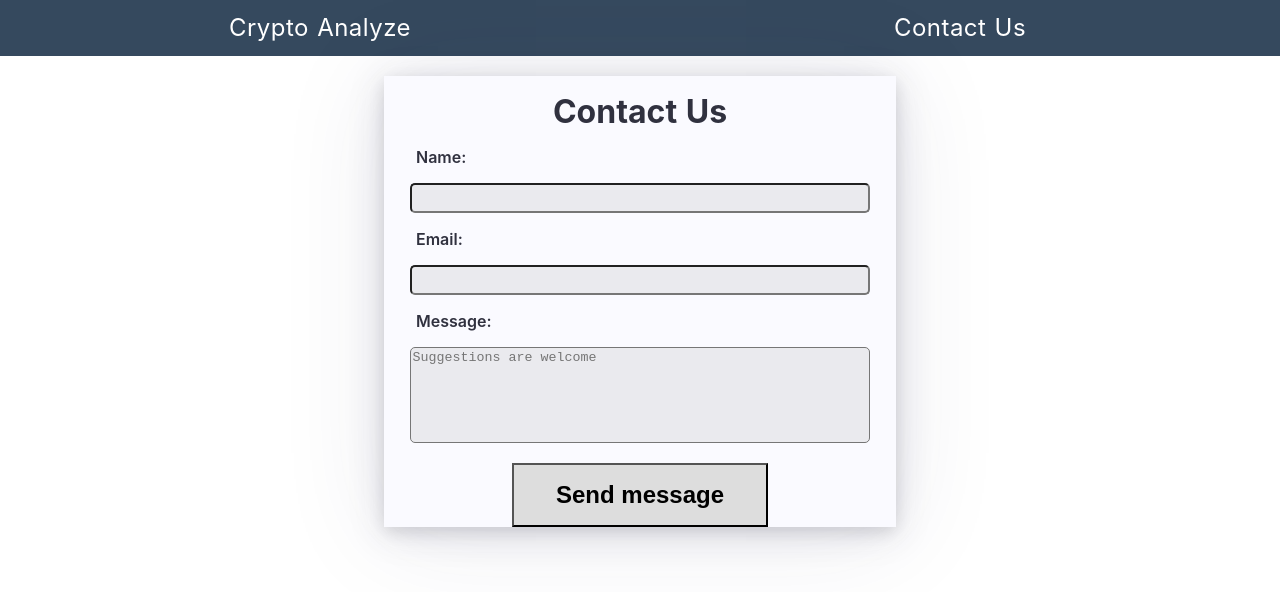
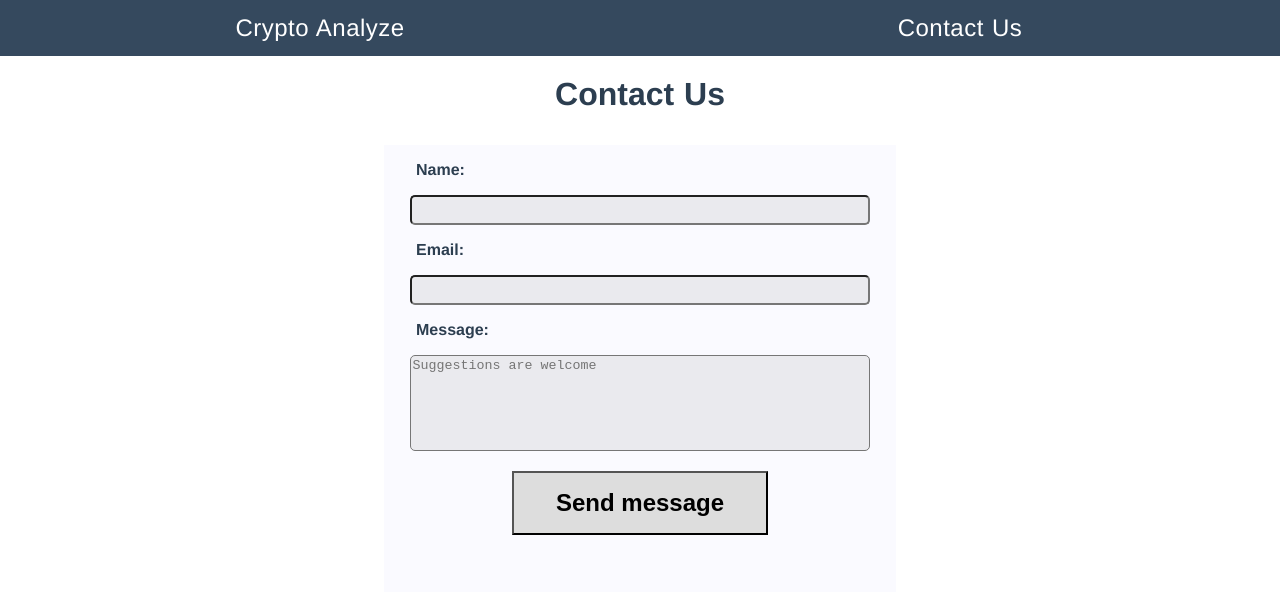
Before and after one commit to frederickalcantara/crypto-analyze, a Nuxt app: page /Contact in a window 1280 px wide. Shown: the top 592 px of the page. Built offline with nearby package versions, Linux system fonts and the light colour scheme.

Commit message:
Added hovering on Button

```diff
--- a/src/components/Header.vue
+++ b/src/components/Header.vue
@@ -28,6 +28,9 @@ export default {
 header {
 	height: 56px;
 	background-color: #35495e;
+	font-family: Avenir, Helvetica, Arial, sans-serif;
+	-webkit-font-smoothing: antialiased;
+	-moz-osx-font-smoothing: grayscale;
 }
 
 .navbar {
--- a/src/pages/Contact.vue
+++ b/src/pages/Contact.vue
@@ -3,23 +3,24 @@
     <Header />
     <div class="container">
       <div class="content">
+        <h1 class="title">
+          Contact Us
+        </h1>
         <form class="contact" name="contact" netlify-honeypot="bot-field" action="" method="post" netlify>
           <input type="hidden" name="contact" value="contact">
-          <h1 class="title">
-            Contact Us
-          </h1>
+
           <label class="form-label" for="name">
             Name:
           </label>
-          <input class="form-field" name="name" id="name" />
+          <input class="form-field" name="name" id="name" required />
           <label class="form-label" for="email">
             Email:
           </label>
-          <input class="form-field" name="email" id="email" />
+          <input class="form-field" type="email" name="email" id="email" required />
           <label class="form-label" for="message">
             Message:
           </label>
-          <textarea class="form-text" rows="6" name="message" id="message" placeholder="Suggestions are welcome"></textarea>
+          <textarea class="form-text" rows="6" name="message" id="message" placeholder="Suggestions are welcome" required></textarea>
           <p class="hidden">
             <label>Don’t fill this out: <input name="bot-field"></label>
           </p>
@@ -61,13 +62,16 @@ export default {
 	grid-template-rows: 40% auto;
 	text-align: center;
 	margin-top: 20px;
-	color: #30313f;
+	font-family: Avenir, Helvetica, Arial, sans-serif;
+	-webkit-font-smoothing: antialiased;
+	-moz-osx-font-smoothing: grayscale;
+	color: #2c3e50;
 }
 
 .content {
 	grid-column-start: 2;
 	grid-column-end: 3;
-	grid-row-start: 1;
+	grid-row-start: 0;
 	grid-row-end: 1;
 	display: flex;
 	flex-flow: column wrap;
@@ -75,17 +79,15 @@ export default {
 
 .contact {
 	background-color: #fafaff;
-	height: 75vh;
+	height: 70vh;
 	width: 40vw;
 	margin: 0 auto;
-	box-shadow: 0 5px 100px rgba(50, 50, 93, 0.1),
-		0 5px 35px rgba(50, 50, 93, 0.15), 0 5px 15px rgba(0, 0, 0, 0.1);
+	padding-top: 16px;
 }
 
 h1 {
-	padding-top: 16px;
 	text-align: center;
-	margin-bottom: 16px;
+	margin-bottom: 32px;
 }
 
 .hidden {
@@ -121,5 +123,36 @@ h1 {
 	width: 50%;
 	font-size: 24px;
 	font-weight: 700;
+	position: relative;
+	overflow: hidden;
+	transform: translate3d(0, 0, 0);
+}
+
+.form-button:hover {
+	background: #d5d5d8 radial-gradient(circle, transparent 1%, #d5d5d8 1%)
+		center/15000%;
+}
+
+.form-button:after {
+	content: "";
+	display: block;
+	position: absolute;
+	width: 100%;
+	height: 100%;
+	top: 0;
+	left: 0;
+	pointer-events: none;
+	background-image: radial-gradient(circle, #000 10%, transparent 10.01%);
+	background-repeat: no-repeat;
+	background-position: 50%;
+	transform: scale(10, 10);
+	opacity: 0;
+	transition: transform 0.5s, opacity 1s;
+}
+
+.form-button:active:after {
+	transform: scale(0, 0);
+	opacity: 0.2;
+	transition: 0s;
 }
 </style>
```
